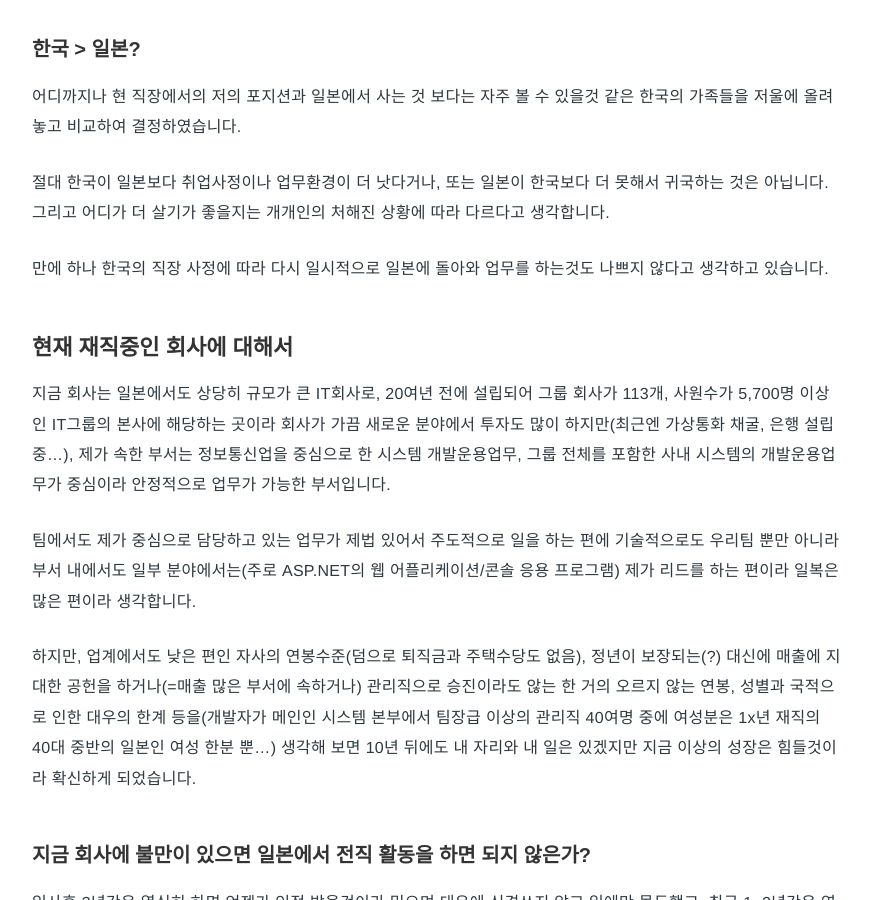
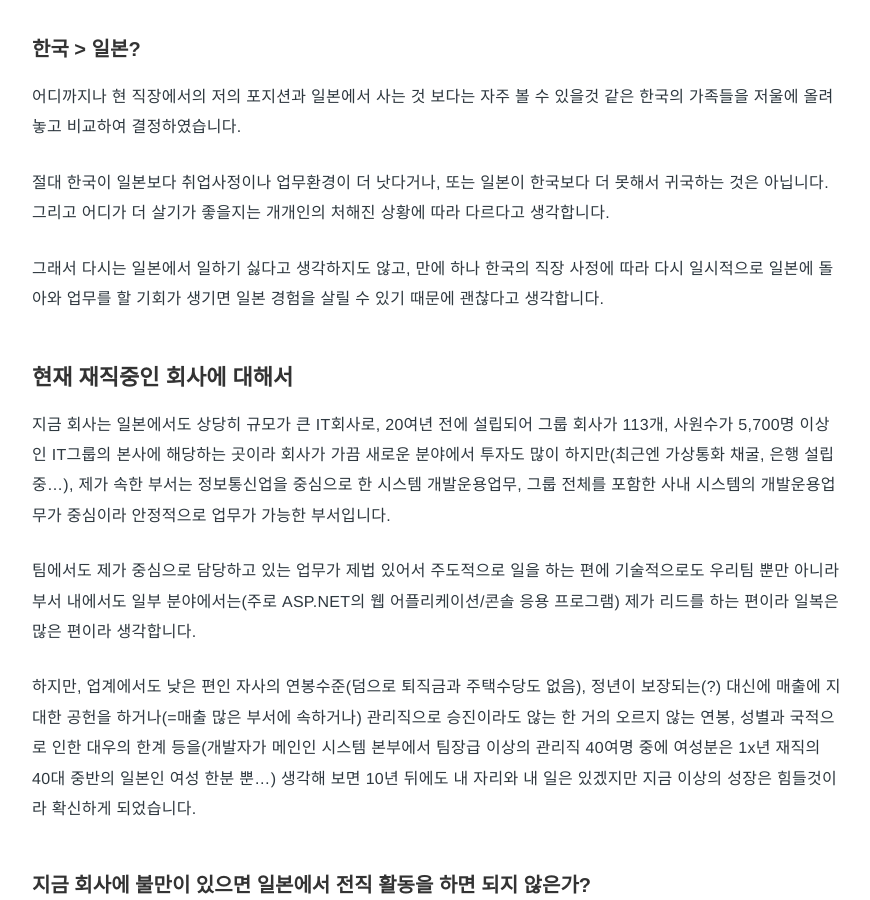
Before and after one commit to Pie001/pie001.github.io, a Jekyll site: the page built from _posts/2018-12-27-0059.md, in a window 1280 px wide and 900 px high, scrolled down 1130 px. Shown: the whole window, without its empty margins (203-1073 px from the left). Built offline with Jekyll 4.4.1, drawn with Linux system fonts in a browser that asks for light colours; comment, search, counter and statistics services are not loaded.

Commit message:
Update 2018-12-27-0059.md

```diff
--- a/_posts/2018-12-27-0059.md
+++ b/_posts/2018-12-27-0059.md
@@ -38,7 +38,7 @@ description: 일본 생활을 정리하고 한국으로 돌아갑니다
 절대 한국이 일본보다 취업사정이나 업무환경이 더 낫다거나, 또는 일본이 한국보다 더 못해서 귀국하는 것은 아닙니다. 그리고 어디가 더 살기가 좋을지는 개개인의 처해진 상황에 따라 다르다고 생각합니다.
 
 
-만에 하나 한국의 직장 사정에 따라 다시 일시적으로 일본에 돌아와 업무를 하는것도 나쁘지 않다고 생각하고 있습니다.
+그래서 다시는 일본에서 일하기 싫다고 생각하지도 않고, 만에 하나 한국의 직장 사정에 따라 다시 일시적으로 일본에 돌아와 업무를 할 기회가 생기면 일본 경험을 살릴 수 있기 때문에 괜찮다고 생각합니다.
 
 ## 현재 재직중인 회사에 대해서
 지금 회사는 일본에서도 상당히 규모가 큰 IT회사로, 20여년 전에 설립되어 그룹 회사가 113개, 사원수가 5,700명 이상인
```
